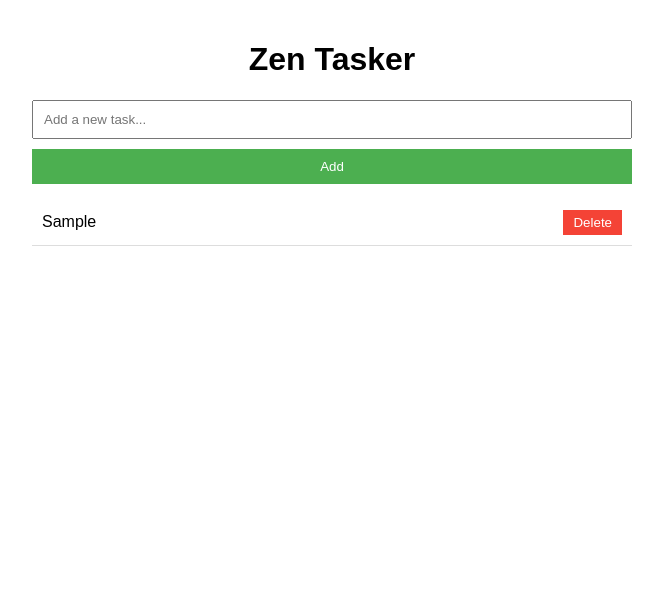
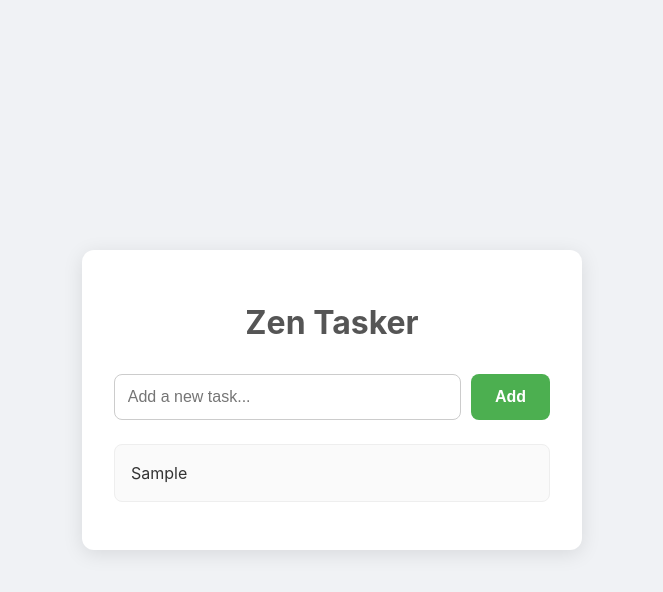
Before and after one commit to rhodge-hash/zen-tasker, a plain HTML site: page index.html in a window 1280 px wide. Both pictures are taken after typing "Sample" into the empty fields and a click on the button "Add". Shown: the whole page, without its empty margins (308-971 px from the left). Drawn offline with Linux system fonts and the light colour scheme.

Commit message:
feat: adding task edit functionality

```diff
--- a/index.html
+++ b/index.html
@@ -6,103 +6,130 @@
     <title>Zen Tasker</title>
     <style>
         body {
-            font-family: sans-serif;
-            max-width: 600px;
-            margin: 0 auto;
-            padding: 20px;
+            font-family: -apple-system, BlinkMacSystemFont, 'Segoe UI', Roboto, Helvetica, Arial, sans-serif;
+            background-color: #f0f2f5;
+            display: flex;
+            justify-content: center;
+            align-items: center;
+            min-height: 100vh;
+            margin: 0;
+            color: #333;
+        }
+        .container {
+            background-color: #fff;
+            padding: 2em;
+            border-radius: 12px;
+            box-shadow: 0 4px 20px rgba(0, 0, 0, 0.1);
+            width: 100%;
+            max-width: 500px;
+            box-sizing: border-box;
         }
         h1 {
             text-align: center;
+            color: #555;
+            margin-bottom: 1em;
         }
-        #taskInput {
-            width: 100%;
-            padding: 10px;
-            box-sizing: border-box;
+        .input-group {
+            display: flex;
+            gap: 10px;
+            margin-bottom: 1.5em;
+        }
+        #newTask {
+            flex-grow: 1;
+            padding: 0.8em;
+            border: 1px solid #ccc;
+            border-radius: 8px;
+            font-size: 1rem;
         }
         #addTaskBtn {
-            width: 100%;
-            padding: 10px;
+            padding: 0.8em 1.5em;
+            border: none;
+            border-radius: 8px;
             background-color: #4CAF50;
             color: white;
-            border: none;
             cursor: pointer;
-            margin-top: 10px;
+            font-size: 1rem;
+            font-weight: bold;
         }
-        #taskList {
-            list-style-type: none;
+        #addTaskBtn:hover {
+            background-color: #45a049;
+        }
+        ul {
+            list-style: none;
             padding: 0;
         }
-        #taskList li {
-            padding: 10px;
-            border-bottom: 1px solid #ddd;
+        li {
             display: flex;
+            align-items: center;
             justify-content: space-between;
-            align-items: center;
+            background: #fafafa;
+            padding: 1em;
+            border-radius: 8px;
+            border: 1px solid #eee;
+            margin-bottom: 0.5em;
+            transition: background 0.3s ease;
         }
-        #taskList li.completed {
+        li:hover {
+            background: #f5f5f5;
+        }
+        li.completed span {
             text-decoration: line-through;
-            color: #aaa;
+            color: #888;
+        }
+        li span {
+            flex-grow: 1;
+            cursor: pointer;
         }
         .delete-btn {
-            background-color: #f44336;
-            color: white;
+            background: none;
             border: none;
-            padding: 5px 10px;
+            color: #e57373;
+            font-size: 1.2rem;
             cursor: pointer;
+            visibility: hidden;
+            transition: visibility 0.3s;
+        }
+        li.completed .delete-btn {
+            visibility: visible;
         }
     </style>
 </head>
 <body>
-    <h1>Zen Tasker</h1>
-    <input type="text" id="taskInput" placeholder="Add a new task...">
-    <button id="addTaskBtn">Add</button>
-    <ul id="taskList"></ul>
+    <div class="container">
+        <h1>Zen Tasker</h1>
+        <div class="input-group">
+            <input type="text" id="newTask" placeholder="Add a new task...">
+            <button id="addTaskBtn">Add</button>
+        </div>
+        <ul id="taskList"></ul>
+    </div>
 
     <script>
-        const taskInput = document.getElementById('taskInput');
+        const newTaskInput = document.getElementById('newTask');
         const addTaskBtn = document.getElementById('addTaskBtn');
         const taskList = document.getElementById('taskList');
 
-        function addTask() {
-            const taskText = taskInput.value.trim();
-            if (taskText === '') return;
+        function createTaskElement(taskText) {
+            const li = document.createElement('li');
+            const taskSpan = document.createElement('span');
+            taskSpan.textContent = taskText;
 
-            const li = document.createElement('li');
-            li.innerHTML = `
-                <span>${taskText}</span>
-                <button class="delete-btn">Delete</button>
-            `;
+            const deleteBtn = document.createElement('button');
+            deleteBtn.textContent = 'x';
+            deleteBtn.className = 'delete-btn';
 
-            taskList.appendChild(li);
-            taskInput.value = '';
-        }
+            taskSpan.addEventListener('click', () => {
+                li.classList.toggle('completed');
+            });
 
-        addTaskBtn.addEventListener('click', addTask);
-
-        taskInput.addEventListener('keypress', function(event) {
-            if (event.key === 'Enter') {
-                addTask();
-            }
-        });
-
-        taskList.addEventListener('click', function(event) {
-            if (event.target.tagName === 'SPAN') {
-                event.target.parentElement.classList.toggle('completed');
-            } else if (event.target.classList.contains('delete-btn')) {
-                event.target.parentElement.remove();
-            }
-        });
-
-        taskList.addEventListener('dblclick', function(event) {
-            if (event.target.tagName === 'SPAN') {
-                const span = event.target;
-                const li = span.parentElement;
-                const currentText = span.textContent;
+            taskSpan.addEventListener('dblclick', (e) => {
+                e.stopPropagation();
+                const currentText = taskSpan.textContent;
                 const input = document.createElement('input');
                 input.type = 'text';
                 input.value = currentText;
-                li.insertBefore(input, span);
-                li.removeChild(span);
+                li.insertBefore(input, taskSpan);
+                li.removeChild(taskSpan);
                 input.focus();
 
                 function saveTask() {
@@ -117,15 +144,35 @@
                     }
                 }
 
-                input.addEventListener('keypress', function(event) {
+                input.addEventListener('blur', saveTask);
+                input.addEventListener('keypress', (event) => {
                     if (event.key === 'Enter') {
                         saveTask();
                     }
                 });
+            });
 
-                input.addEventListener('blur', function() {
-                    saveTask();
-                });
+            deleteBtn.addEventListener('click', () => {
+                taskList.removeChild(li);
+            });
+
+            li.appendChild(taskSpan);
+            li.appendChild(deleteBtn);
+            return li;
+        }
+
+        addTaskBtn.addEventListener('click', () => {
+            const taskText = newTaskInput.value.trim();
+            if (taskText !== '') {
+                const taskElement = createTaskElement(taskText);
+                taskList.appendChild(taskElement);
+                newTaskInput.value = '';
+            }
+        });
+
+        newTaskInput.addEventListener('keydown', (e) => {
+            if (e.key === 'Enter') {
+                addTaskBtn.click();
             }
         });
     </script>
```
